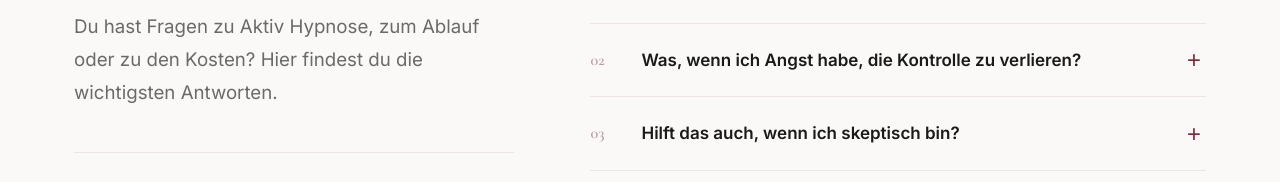
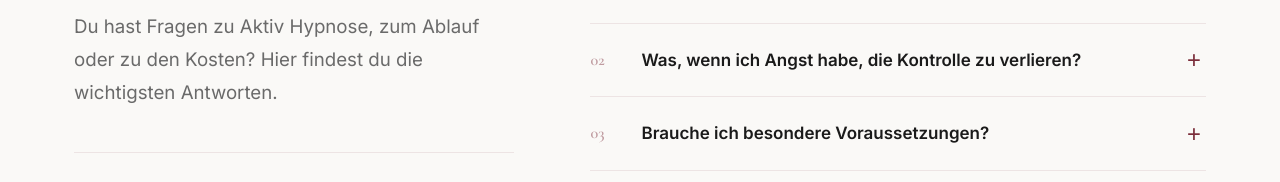
Before and after one commit to viktorfdeltaC/andrea-maria-landingpage, a React (Vite) app: page / in a window 1280 px wide. Shown: the part 9080-9262 px from the top of the page. Built offline with nearby package versions, Linux system fonts and the light colour scheme.

Commit message:
fix: replace skepticism FAQ with healthy curiosity framing

```diff
--- a/src/sections/FAQ.jsx
+++ b/src/sections/FAQ.jsx
@@ -11,8 +11,8 @@ const faqs = [
     a: 'Diese Sorge ist völlig verständlich – und ein wichtiger Teil unseres Erstgesprächs. Bei Aktiv Hypnose gibt es keinen Kontrollverlust: Du bestimmst das Tempo, du entscheidest, wie tief wir gehen.',
   },
   {
-    q: 'Hilft das auch, wenn ich skeptisch bin?',
-    a: 'Skepsis ist völlig in Ordnung – aber ehrlich gesagt: Hypnose funktioniert am besten, wenn du bereit bist, dich wirklich darauf einzulassen. Du musst nicht "daran glauben" – aber du brauchst die Bereitschaft, den Prozess zuzulassen, ohne ihn ständig zu analysieren oder zu kontrollieren. Wer innerlich blockiert oder völlig ablehnend ist, wird weniger von der Session profitieren. Im kostenlosen Erstgespräch klären wir gemeinsam, ob du gerade in dem richtigen Raum dafür bist.',
+    q: 'Brauche ich besondere Voraussetzungen?',
+    a: 'Alles, was du mitbringen musst, ist gesunde Neugier und die Bereitschaft, dich auf den Prozess einzulassen. Du musst nicht "daran glauben" – aber du brauchst die Offenheit, den Prozess zuzulassen, ohne ihn ständig zu analysieren oder zu kontrollieren. Wer innerlich bereit ist, sich zu öffnen, wird die volle Wirkung erleben. Im kostenlosen Erstgespräch klären wir gemeinsam, ob du gerade in dem richtigen Raum dafür bist.',
   },
   {
     q: 'Findet die Session nur persönlich statt?',
```
